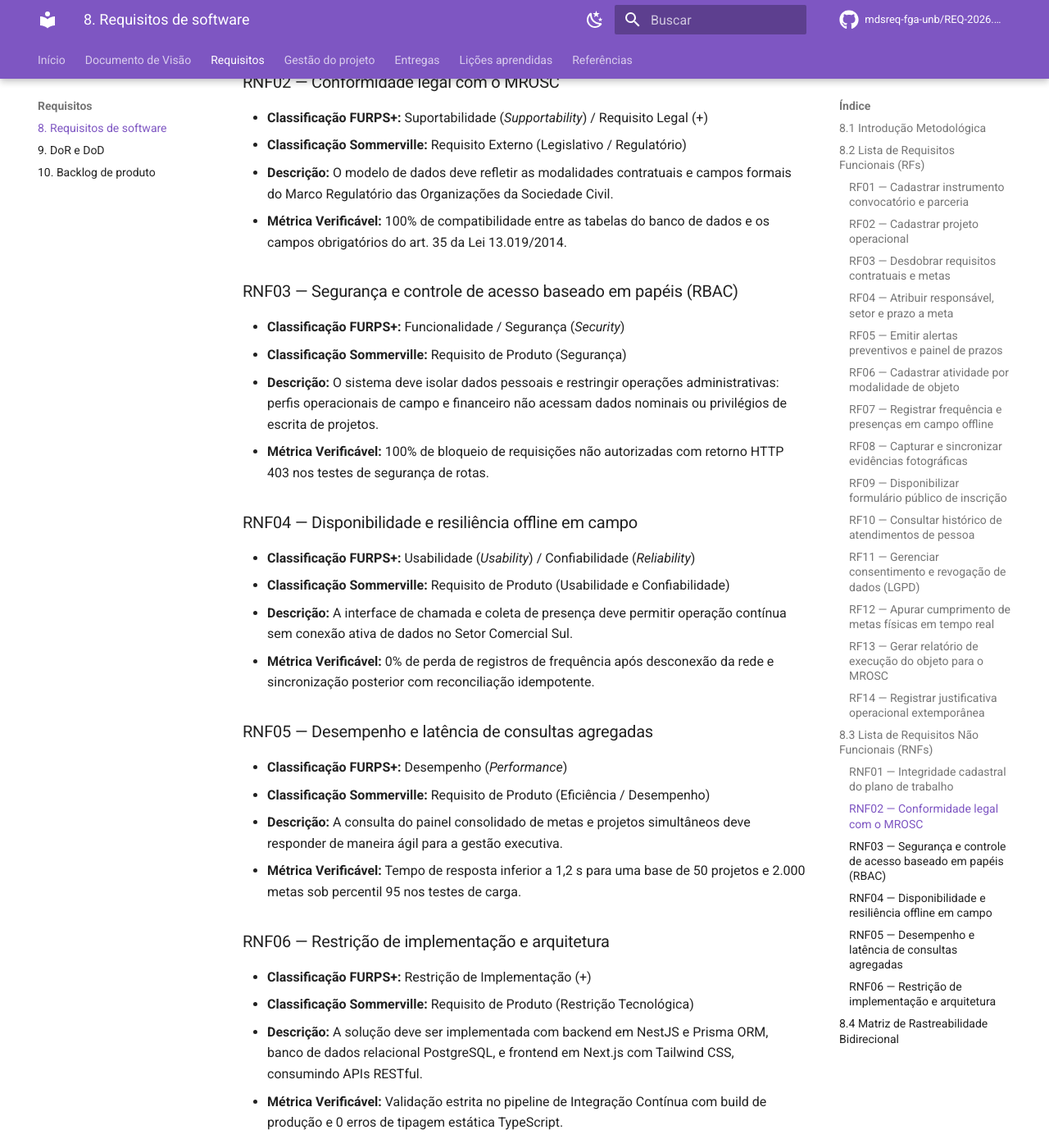
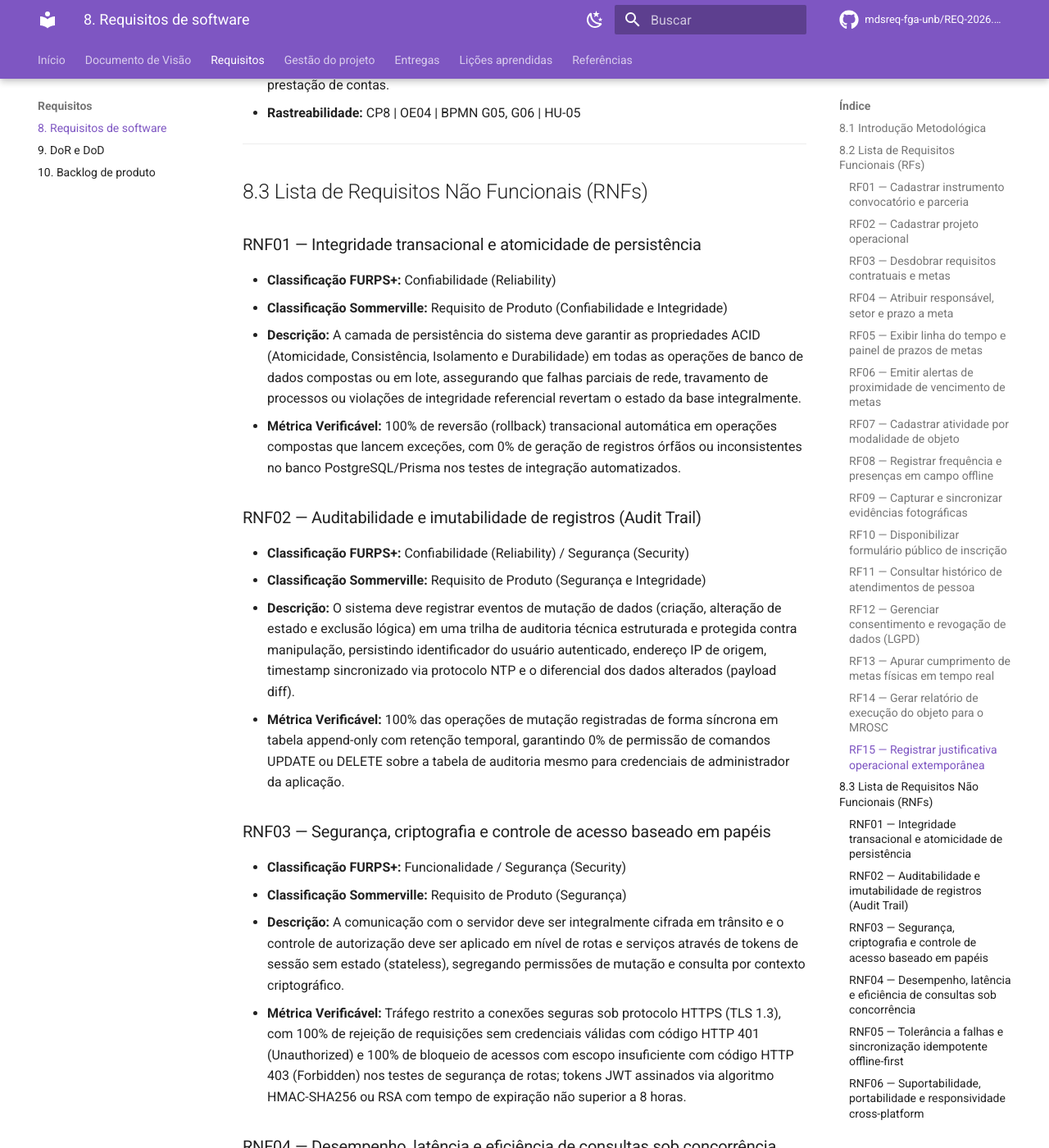
Before and after one commit to mdsreq-fga-unb/REQ-2026.2-T02-CyberSetor, an MkDocs documentation site: the page built from docs/requisitos/8-requisitos.md, in a window 1280 px wide and 1400 px high, scrolled down 3935 px. Shown: the whole window at 82% size. Built offline with MkDocs 1.6.1 and Material for MkDocs 9.7.7, drawn with Linux system fonts in a browser that asks for light colours; comment, search, counter and statistics services are not loaded; some of the changed text lies outside the part shown.

Commit message:
docs(requisitos): refina especificacao da cp1 e alinha rastreabilidade (#39)

```diff
--- a/docs/requisitos/8-requisitos.md
+++ b/docs/requisitos/8-requisitos.md
@@ -3,6 +3,7 @@
 | Data | Versão | Descrição | Autor(es) |
 | :--- | :--- | :--- | :--- |
 | 19/09/2026 | 1.0 | Estruturação e publicação do catálogo oficial de requisitos funcionais, não funcionais e matriz de rastreabilidade bidirecional da Unidade 2 (Issue #45) | Dupla B (Rodrigo Henrique e Vinicius Vieira) |
+| 20/09/2026 | 1.1 | Especificação e refinamento dos requisitos da CP1 (Issue #39), separação de alertas, alinhamento ao MROSC e matriz B1 | Dupla B (Rodrigo Henrique e Vinicius Vieira) |
 
 ---
 
@@ -21,71 +22,76 @@
 
 <a id="rf01"></a>
 ### RF01 — Cadastrar instrumento convocatório e parceria
-* **Descrição:** O sistema deve permitir que a Diretoria de Projetos cadastre parcerias e instrumentos de repasse (termos de fomento, colaboração, acordos de cooperação, convênios ou emendas parlamentares), registrando órgão concedente, número do processo administrativo, valor global, datas de celebração e vigência contratual, com anexo obrigatório do instrumento formal em PDF.
+* **Descrição:** Deve ser possível ao usuário com perfil de Diretoria de Projetos ou Presidência cadastrar instrumentos formais de parceria (termos de fomento, termos de colaboração, acordos de cooperação, convênios ou emendas parlamentares), registrando tipo de instrumento, órgão concedente/financiador, número do processo administrativo, valor global repassado, datas de celebração e de vigência contratual (início e término), com anexo obrigatório do documento homologado em formato PDF.
 * **Rastreabilidade:** CP1 | OE01 | BPMN G01 | HU-01 | MROSC (Lei 13.019/2014, art. 16 e 42)
 
 <a id="rf02"></a>
 ### RF02 — Cadastrar projeto operacional
-* **Descrição:** O sistema deve permitir cadastrar projetos operacionais do Instituto vinculados a um instrumento convocatório ativo, armazenando código, título, equipe responsável e cronograma planejado.
+* **Descrição:** Deve ser possível ao usuário da Diretoria de Projetos cadastrar projetos operacionais vinculados a um instrumento convocatório ativo previamente cadastrado, registrando código de identificação, título, coordenador responsável e cronograma planejado de execução.
 * **Rastreabilidade:** CP1 | OE01 | BPMN G01 | HU-01
 
 <a id="rf03"></a>
 ### RF03 — Desdobrar requisitos contratuais e metas
-* **Descrição:** O sistema deve permitir o desdobramento do plano de trabalho em metas auditáveis, exigindo origem normativa, descrição, indicador de desempenho, forma de aferição (quantitativa numérica ou qualitativa descritiva), parâmetro planejado e frequência de apuração.
-* **Rastreabilidade:** CP1 | OE01, OE04 | BPMN G01 | HU-01 | MROSC (Lei 13.019/2014, art. 22 e 35)
+* **Descrição:** Deve ser possível ao usuário da Diretoria de Projetos desdobrar o plano de trabalho de um projeto em metas e requisitos contratuais auditáveis, registrando: origem normativa (edital, projeto ou Instituto), descrição da meta, indicador de desempenho associado, modalidade de aferição (quantitativa numérica ou qualitativa descritiva), parâmetro planejado (quando quantitativa), frequência de apuração e forma documental de comprovação/verificação (ex.: lista de presença assinada, relatório técnico, ata de reunião ou registro fotográfico).
+* **Rastreabilidade:** CP1 | OE01, OE04 | BPMN G01 | HU-01 | MROSC (Lei 13.019/2014, art. 22 e 42)
 
 <a id="rf04"></a>
 ### RF04 — Atribuir responsável, setor e prazo a meta
-* **Descrição:** O sistema deve permitir a vinculação formal de um titular responsável, um setor executor competente e uma data limite fatal de entrega para cada meta contratual.
+* **Descrição:** Deve ser possível ao usuário da Diretoria de Projetos vincular a cada meta cadastrada um titular responsável (dono da meta), um setor executor competente (Diretoria de Projetos, Administrativo-Financeiro, Núcleo Pedagógico ou Presidência) e uma data limite fatal para conclusão da entrega.
 * **Rastreabilidade:** CP1 | OE01, OE04 | BPMN G02 | HU-02
 
 <a id="rf05"></a>
-### RF05 — Emitir alertas preventivos e painel de prazos
-* **Descrição:** O sistema deve consolidar uma linha do tempo das metas contratuais e sinalizar alertas graduados de proximidade de vencimento: regular (> 15 dias), preventivo (8 a 15 dias) e crítico (<= 7 dias ou em atraso).
+### RF05 — Exibir linha do tempo e painel de prazos de metas
+* **Descrição:** Deve ser possível aos usuários autorizados consultar uma visualização consolidada em linha do tempo contendo a vigência dos instrumentos e a relação ordenada dos prazos fatais de entrega de todas as metas e requisitos de um projeto.
 * **Rastreabilidade:** CP1 | OE01, OE04 | BPMN G01, G02 | HU-02
 
 <a id="rf06"></a>
-### RF06 — Cadastrar atividade por modalidade de objeto
+### RF06 — Emitir alertas de proximidade de vencimento de metas
+* **Descrição:** O sistema deve emitir notificações e alertas visuais destacados no painel do projeto quando o prazo fatal de uma meta estiver a 7 dias corridos ou menos do vencimento, ou quando a data limite já estiver expirada sem comprovação protocolada.
+* **Rastreabilidade:** CP1 | OE04 | BPMN G02 | HU-02
+
+<a id="rf07"></a>
+### RF07 — Cadastrar atividade por modalidade de objeto
 * **Descrição:** O sistema deve permitir o registro de atividades formativas e comunitárias classificadas por modalidade (oficina continuada, evento cultural aberto ou ação assistencial de acolhimento), parametrizando a exigência de lista de presença nominal ou contagem agregada de público.
 * **Rastreabilidade:** CP2 | OE02 | BPMN G03 | HU-03
 
-<a id="rf07"></a>
-### RF07 — Registrar frequência e presenças em campo offline
+<a id="rf08"></a>
+### RF08 — Registrar frequência e presenças em campo offline
 * **Descrição:** O sistema deve disponibilizar interface móvel leve para registro de chamadas digitais de participantes no Setor Comercial Sul (SCS), operando sem conexão com a internet através de armazenamento local e sincronização idempotente posterior.
-* **Rastreabilidade:** CP4 | OE02 | BPMN G04 | HU-03
-
-<a id="rf08"></a>
-### RF08 — Capturar e sincronizar evidências fotográficas
-* **Descrição:** O sistema deve permitir a anexação de fotos e documentos comprobatórios diretamente vinculados à atividade e à meta contratual correspondente, capturando metadados de data, hora e geolocalização.
-* **Rastreabilidade:** CP7 | OE02, OE04 | BPMN G04 | HU-04
+* **Rastreabilidade:** CP4 | OE02 | BPMN G03 | HU-03
 
 <a id="rf09"></a>
-### RF09 — Disponibilizar formulário público de inscrição
-* **Descrição:** O sistema deve gerar formulários públicos acessíveis por navegador móvel e QR Code para captação de inscrições em oficinas e eventos abertos.
-* **Rastreabilidade:** CP3 | OE02 | BPMN G03 | HU-06
+### RF09 — Capturar e sincronizar evidências fotográficas
+* **Descrição:** O sistema deve permitir a anexação de fotos e documentos comprobatórios diretamente vinculados à atividade e à meta contratual correspondente, capturando metadados de data, hora e geolocalização.
+* **Rastreabilidade:** CP7 | OE02, OE04 | BPMN G03 | HU-04
 
 <a id="rf10"></a>
-### RF10 — Consultar histórico de atendimentos de pessoa
-* **Descrição:** O sistema deve manter uma base única de participantes, permitindo ao núcleo pedagógico consultar o histórico de oficinas, frequências e certificações acumuladas por titular.
-* **Rastreabilidade:** CP5 | OE03 | BPMN G03 | HU-06
+### RF10 — Disponibilizar formulário público de inscrição
+* **Descrição:** O sistema deve gerar formulários públicos acessíveis por navegador móvel e QR Code para captação de inscrições em oficinas e eventos abertos.
+* **Rastreabilidade:** CP3 | OE02 | BPMN G04 | HU-06
 
 <a id="rf11"></a>
-### RF11 — Gerenciar consentimento e revogação de dados (LGPD)
-* **Descrição:** O sistema deve registrar formalmente o consentimento digital para tratamento de dados cadastrais e uso de imagem institucional, provendo mecanismos de descadastramento (opt-out) e trilha de auditoria para retificações.
-* **Rastreabilidade:** CP5 | OE03 | BPMN G03 | HU-06 | LGPD (Lei 13.709/2018, art. 7º e 18)
+### RF11 — Consultar histórico de atendimentos de pessoa
+* **Descrição:** O sistema deve manter uma base única de participantes, permitindo ao núcleo pedagógico consultar o histórico de oficinas, frequências e certificações acumuladas por titular.
+* **Rastreabilidade:** CP5 | OE01 | BPMN G04 | HU-06
 
 <a id="rf12"></a>
-### RF12 — Apurar cumprimento de metas físicas em tempo real
+### RF12 — Gerenciar consentimento e revogação de dados (LGPD)
+* **Descrição:** O sistema deve registrar formalmente o consentimento digital para tratamento de dados cadastrais e uso de imagem institucional, provendo mecanismos de descadastramento (opt-out) e trilha de auditoria para retificações.
+* **Rastreabilidade:** CP5 | OE01 | BPMN G04 | HU-06 | LGPD (Lei 13.709/2018, art. 7º e 18)
+
+<a id="rf13"></a>
+### RF13 — Apurar cumprimento de metas físicas em tempo real
 * **Descrição:** O sistema deve computar automaticamente o progresso percentual e absoluto de cada meta contratual a partir da consolidação de frequências validadas e atividades executadas.
 * **Rastreabilidade:** CP6 | OE01, OE04 | BPMN G05 | HU-05
 
-<a id="rf13"></a>
-### RF13 — Gerar relatório de execução do objeto para o MROSC
+<a id="rf14"></a>
+### RF14 — Gerar relatório de execução do objeto para o MROSC
 * **Descrição:** O sistema deve emitir o Relatório de Execução do Objeto em formato PDF e tabular, estruturado com dados de atingimento de metas, indicadores consolidados e índice ordenado de comprovações fotográficas.
 * **Rastreabilidade:** CP8 | OE04 | BPMN G06 | HU-05 | MROSC (Lei 13.019/2014, art. 63 a 66)
 
-<a id="rf14"></a>
-### RF14 — Registrar justificativa operacional extemporânea
+<a id="rf15"></a>
+### RF15 — Registrar justificativa operacional extemporânea
 * **Descrição:** O sistema deve permitir o registro de justificativas técnicas para lançamentos de campo extemporâneos ou retificações de dados antes da homologação final do ciclo de prestação de contas.
 * **Rastreabilidade:** CP8 | OE04 | BPMN G05, G06 | HU-05
 
@@ -94,46 +100,53 @@
 ## 8.3 Lista de Requisitos Não Funcionais (RNFs)
 
 <a id="rnf01"></a>
-### RNF01 — Integridade cadastral do plano de trabalho
-* **Classificação FURPS+:** Confiabilidade (*Reliability*) / Restrição de Design (+)
-* **Classificação Sommerville:** Requisito de Produto (Integridade e Confiabilidade)
-* **Descrição:** O sistema deve impedir o salvamento no banco de dados de qualquer meta ou requisito sem indicador, forma de comprovação e prazo fatal.
-* **Métrica Verificável:** 100% de rejeição com código HTTP 422 em submissões com dados obrigatórios ausentes nos testes automatizados de integração.
+### RNF01 — Integridade transacional e atomicidade de persistência
+* **Classificação FURPS+:** Confiabilidade (Reliability)
+* **Classificação Sommerville:** Requisito de Produto (Confiabilidade e Integridade)
+* **Descrição:** A camada de persistência do sistema deve garantir as propriedades ACID (Atomicidade, Consistência, Isolamento e Durabilidade) em todas as operações de banco de dados compostas ou em lote, assegurando que falhas parciais de rede, travamento de processos ou violações de integridade referencial revertam o estado da base integralmente.
+* **Métrica Verificável:** 100% de reversão (rollback) transacional automática em operações compostas que lancem exceções, com 0% de geração de registros órfãos ou inconsistentes no banco PostgreSQL/Prisma nos testes de integração automatizados.
 
 <a id="rnf02"></a>
-### RNF02 — Conformidade legal com o MROSC
-* **Classificação FURPS+:** Suportabilidade (*Supportability*) / Requisito Legal (+)
-* **Classificação Sommerville:** Requisito Externo (Legislativo / Regulatório)
-* **Descrição:** O modelo de dados deve refletir as modalidades contratuais e campos formais do Marco Regulatório das Organizações da Sociedade Civil.
-* **Métrica Verificável:** 100% de compatibilidade entre as tabelas do banco de dados e os campos obrigatórios do art. 35 da Lei 13.019/2014.
+### RNF02 — Auditabilidade e imutabilidade de registros (Audit Trail)
+* **Classificação FURPS+:** Confiabilidade (Reliability) / Segurança (Security)
+* **Classificação Sommerville:** Requisito de Produto (Segurança e Integridade)
+* **Descrição:** O sistema deve registrar eventos de mutação de dados (criação, alteração de estado e exclusão lógica) em uma trilha de auditoria técnica estruturada e protegida contra manipulação, persistindo identificador do usuário autenticado, endereço IP de origem, timestamp sincronizado via protocolo NTP e o diferencial dos dados alterados (payload diff).
+* **Métrica Verificável:** 100% das operações de mutação registradas de forma síncrona em tabela append-only com retenção temporal, garantindo 0% de permissão de comandos UPDATE ou DELETE sobre a tabela de auditoria mesmo para credenciais de administrador da aplicação.
 
 <a id="rnf03"></a>
-### RNF03 — Segurança e controle de acesso baseado em papéis (RBAC)
-* **Classificação FURPS+:** Funcionalidade / Segurança (*Security*)
+### RNF03 — Segurança, criptografia e controle de acesso baseado em papéis
+* **Classificação FURPS+:** Funcionalidade / Segurança (Security)
 * **Classificação Sommerville:** Requisito de Produto (Segurança)
-* **Descrição:** O sistema deve isolar dados pessoais e restringir operações administrativas: perfis operacionais de campo e financeiro não acessam dados nominais ou privilégios de escrita de projetos.
-* **Métrica Verificável:** 100% de bloqueio de requisições não autorizadas com retorno HTTP 403 nos testes de segurança de rotas.
+* **Descrição:** A comunicação com o servidor deve ser integralmente cifrada em trânsito e o controle de autorização deve ser aplicado em nível de rotas e serviços através de tokens de sessão sem estado (stateless), segregando permissões de mutação e consulta por contexto criptográfico.
+* **Métrica Verificável:** Tráfego restrito a conexões seguras sob protocolo HTTPS (TLS 1.3), com 100% de rejeição de requisições sem credenciais válidas com código HTTP 401 (Unauthorized) e 100% de bloqueio de acessos com escopo insuficiente com código HTTP 403 (Forbidden) nos testes de segurança de rotas; tokens JWT assinados via algoritmo HMAC-SHA256 ou RSA com tempo de expiração não superior a 8 horas.
 
 <a id="rnf04"></a>
-### RNF04 — Disponibilidade e resiliência offline em campo
-* **Classificação FURPS+:** Usabilidade (*Usability*) / Confiabilidade (*Reliability*)
-* **Classificação Sommerville:** Requisito de Produto (Usabilidade e Confiabilidade)
-* **Descrição:** A interface de chamada e coleta de presença deve permitir operação contínua sem conexão ativa de dados no Setor Comercial Sul.
-* **Métrica Verificável:** 0% de perda de registros de frequência após desconexão da rede e sincronização posterior com reconciliação idempotente.
+### RNF04 — Desempenho, latência e eficiência de consultas sob concorrência
+* **Classificação FURPS+:** Desempenho (Performance)
+* **Classificação Sommerville:** Requisito de Produto (Eficiência / Desempenho)
+* **Descrição:** A arquitetura de APIs e as consultas ao banco de dados relacional devem ser otimizadas com indexação estratégica e paginação de dados para responder de maneira eficiente e sem degradação perceptível sob picos de acesso.
+* **Métrica Verificável:** Tempo de resposta da API inferior a 800 ms sob o percentil 95 (p95) para rotas de agregação e listagens de dados sob carga de 50 requisições concorrentes por segundo, com consumo de CPU do servidor backend abaixo de 75% em testes de estresse com ferramentas de carga (ex.: k6).
 
 <a id="rnf05"></a>
-### RNF05 — Desempenho e latência de consultas agregadas
-* **Classificação FURPS+:** Desempenho (*Performance*)
-* **Classificação Sommerville:** Requisito de Produto (Eficiência / Desempenho)
-* **Descrição:** A consulta do painel consolidado de metas e projetos simultâneos deve responder de maneira ágil para a gestão executiva.
-* **Métrica Verificável:** Tempo de resposta inferior a 1,2 s para uma base de 50 projetos e 2.000 metas sob percentil 95 nos testes de carga.
+### RNF05 — Tolerância a falhas e sincronização idempotente offline-first
+* **Classificação FURPS+:** Usabilidade (Usability) / Confiabilidade (Reliability)
+* **Classificação Sommerville:** Requisito de Produto (Confiabilidade e Resiliência)
+* **Descrição:** O módulo de coleta de presenças e evidências em campo deve manter capacidade operacional autônoma através de armazenamento local seguro (IndexedDB/Dexie.js), implementando mecanismo de fila assíncrona com reconciliação idempotente no restabelecimento de rede para evitar duplicações ou perdas de estado.
+* **Métrica Verificável:** 0% de perda de registros ou colisão de identificadores na reconciliação de dados após restabelecimento de conexão em testes automatizados com simulação de interrupção de rede, utilizando chaves universais únicas (UUIDv4) e garantia de idempotência no backend.
 
 <a id="rnf06"></a>
-### RNF06 — Restrição de implementação e arquitetura
+### RNF06 — Suportabilidade, portabilidade e responsividade cross-platform
+* **Classificação FURPS+:** Suportabilidade (Supportability)
+* **Classificação Sommerville:** Requisito de Produto (Portabilidade / Suportabilidade)
+* **Descrição:** O frontend da aplicação deve aderir aos padrões W3C e manter paridade funcional e visual responsiva em telas compactas e desktops, assegurando interoperabilidade nos motores de renderização web modernos.
+* **Métrica Verificável:** 0 falhas funcionais ou quebras estruturais de layout em resoluções de tela entre 360px e 1920px nos navegadores Chromium >= 120, Firefox >= 120 e WebKit/Safari >= 17, validadas via testes de regressão visual automatizados (ex.: Playwright).
+
+<a id="rnf07"></a>
+### RNF07 — Restrição tecnológica de arquitetura e conformidade estática de código
 * **Classificação FURPS+:** Restrição de Implementação (+)
-* **Classificação Sommerville:** Requisito de Produto (Restrição Tecnológica)
-* **Descrição:** A solução deve ser implementada com backend em NestJS e Prisma ORM, banco de dados relacional PostgreSQL, e frontend em Next.js com Tailwind CSS, consumindo APIs RESTful.
-* **Métrica Verificável:** Validação estrita no pipeline de Integração Contínua com build de produção e 0 erros de tipagem estática TypeScript.
+* **Classificação Sommerville:** Requisito de Processo / Restrição Tecnológica
+* **Descrição:** A base de código do sistema deve obedecer estritamente à pilha homologada (NestJS e Prisma ORM no backend com PostgreSQL; Next.js e Tailwind CSS no frontend), respeitando regras de análise estática e compilação rigorosa sem conversões de tipo inseguras.
+* **Métrica Verificável:** 0 erros de tipagem na execução do compilador TypeScript em modo estrito (strict: true), 0 avisos de violação nas diretrizes de formatação e análise estática (ESLint/Prettier), e 100% de sucesso nas etapas de compilação de produção dos contêineres Docker nos pipelines de Integração Contínua (CI).
 
 ---
 
@@ -141,11 +154,11 @@
 
 A matriz integra os problemas operacionais mapeados no BPMN (G01 a G06), os Objetivos Específicos (OEs), as Características de Produto (CPs), os Requisitos Funcionais (RFs), os Requisitos Não Funcionais (RNFs) e as Histórias de Usuário da Sprint 1:
 
-| Problema BPMN | Objetivo Específico | Característica (CP) | Requisitos Funcionais | Requisitos Não Funcionais | Backlog (HUs) |
+| Problema BPMN (Processo Atual) | Objetivo Específico | Característica (CP) | Requisitos Funcionais | Requisitos Não Funcionais | Backlog (HUs) |
 | :--- | :--- | :--- | :--- | :--- | :--- |
-| **G01** (Destrinchamento manual de editais) | OE01, OE04 | CP1 — Gestão de projetos e metas | RF01, RF02, RF03, RF05 | RNF01, RNF02, RNF05, RNF06 | HU-01, HU-02 |
-| **G02** (Demandas descentralizadas e prazos) | OE01, OE04 | CP1 — Gestão de projetos e metas | RF04, RF05 | RNF01, RNF03, RNF05, RNF06 | HU-02 |
-| **G03** (Inscrições avulsas e falta de base) | OE02, OE03 | CP3 / CP5 — Inscrição e Base Única | RF09, RF10, RF11 | RNF03, RNF06 | HU-06 |
-| **G04** (Listas em papel e fotos dispersas) | OE02, OE04 | CP2 / CP4 / CP7 — Campo e Evidências | RF06, RF07, RF08 | RNF03, RNF04, RNF06 | HU-03, HU-04 |
-| **G05** (Descompasso físico vs. financeiro) | OE01, OE04 | CP6 — Apuração de Metas | RF12, RF14 | RNF01, RNF05, RNF06 | HU-05 |
-| **G06** (Consolidação manual exaustiva MROSC) | OE04 | CP8 — Relatórios e Prestação MROSC | RF13, RF14 | RNF02, RNF05, RNF06 | HU-05 |
+| **G01** (Destrinchamento manual de editais) | OE01, OE04 | CP1 — Gestão de projetos e metas | RF01, RF02, RF03, RF05 | RNF01, RNF02, RNF03, RNF04, RNF07 | HU-01, HU-02 |
+| **G02** (Demandas descentralizadas e prazos) | OE01, OE04 | CP1 — Gestão de projetos e metas | RF04, RF05, RF06 | RNF01, RNF03, RNF04, RNF07 | HU-02 *(cobertura parcial / sem história de chamados)* |
+| **G03** (Listas em papel e fotos) | OE02, OE04 | CP2 / CP4 / CP7 — Campo e Evidências | RF07, RF08, RF09 | RNF03, RNF05, RNF06, RNF07 | HU-03, HU-04 |
+| **G04** (Contatos em celulares (LGPD)) | OE01, OE02 | CP3 / CP5 — Inscrição e Base Única | RF10, RF11, RF12 | RNF02, RNF03, RNF06, RNF07 | HU-06 |
+| **G05** (Visão unificada para a Presidência) | OE01, OE04 | CP1 / CP6 — Gestão e Apuração | RF05, RF13 | RNF01, RNF04, RNF07 | *(cobertura parcial / candidato a sprint futura)* |
+| **G06** (Risco de glosa na prestação de contas) | OE04 | CP8 — Relatórios e Prestação MROSC | RF14, RF15 | RNF01, RNF02, RNF04, RNF07 | HU-05 |
```
